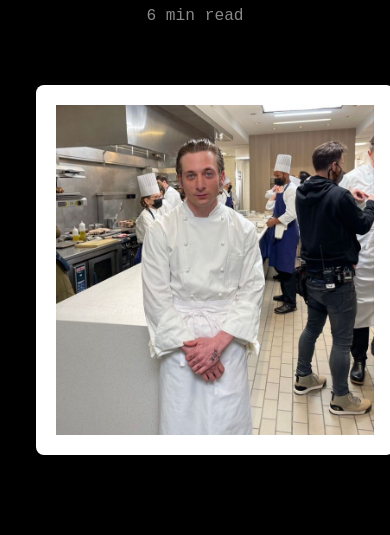
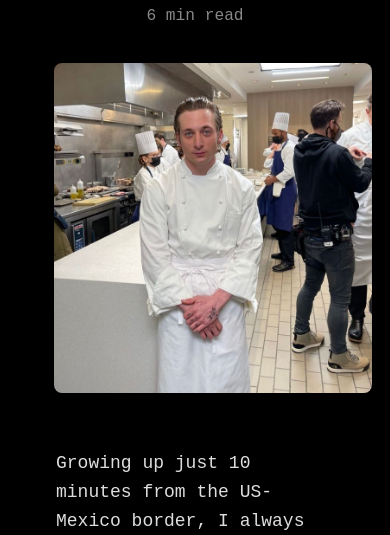
Before and after one commit to manuelarceaguirre/arce, a plain HTML site: page blog_uchicago/index.html in a window 390 px wide. Shown: the part 236-771 px from the top of the page. Drawn offline with nearby package versions, Linux system fonts and the light colour scheme.

Commit message:
center image on iphone

```diff
--- a/blog_uchicago/index.html
+++ b/blog_uchicago/index.html
@@ -117,17 +117,25 @@
         }
 
         .post-image {
-            text-align: center;
-            margin: 40px 0;
+            width: 100%;
+            display: flex;
+            justify-content: center;
+            align-items: center;
+            margin: 2rem 0;
         }
 
         .post-image img {
             max-width: 100%;
             height: auto;
-            background-color: white;
-            padding: 20px;
             border-radius: 8px;
-            box-shadow: 0 4px 6px rgba(0, 0, 0, 0.1);
+        }
+
+        /* Add mobile-specific adjustments */
+        @media only screen and (max-width: 600px) {
+            .post-image {
+                margin: 1rem 0;
+                padding: 0 1rem;
+            }
         }
 
         .post-content {
```
